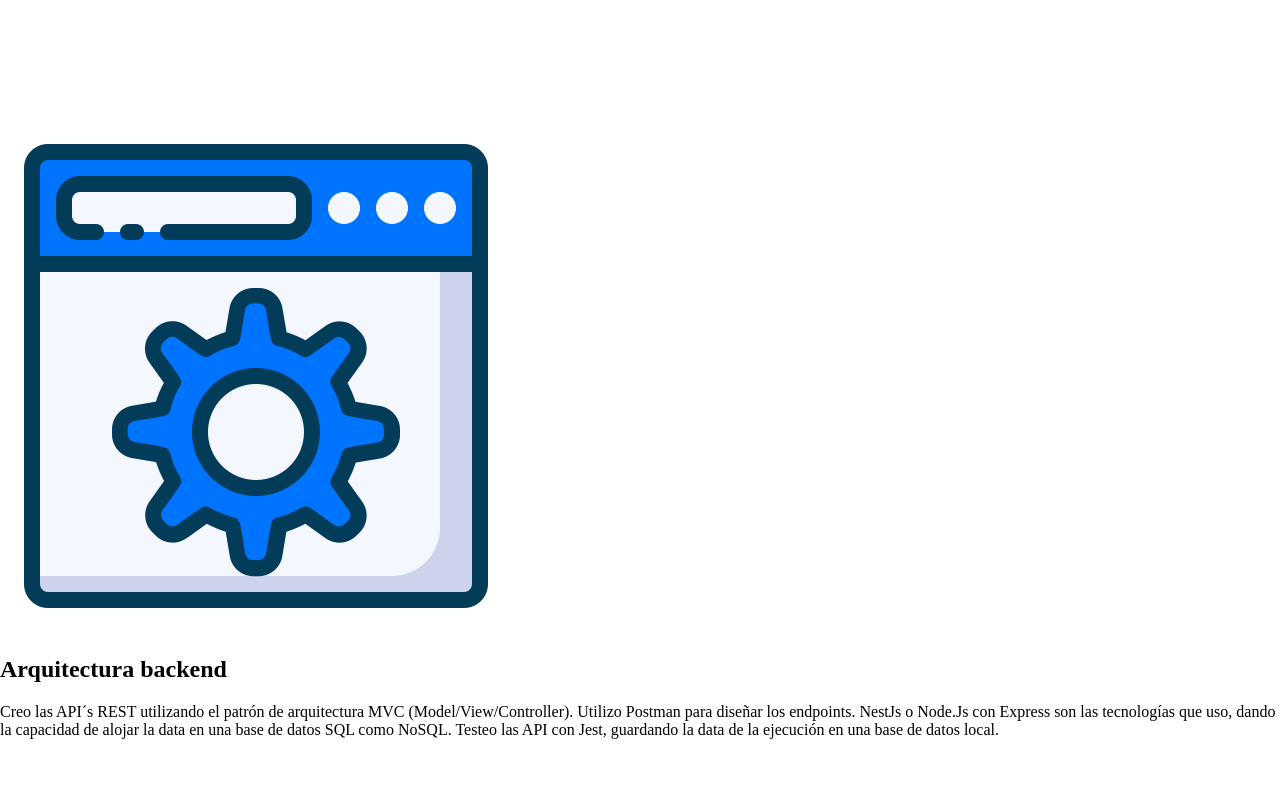
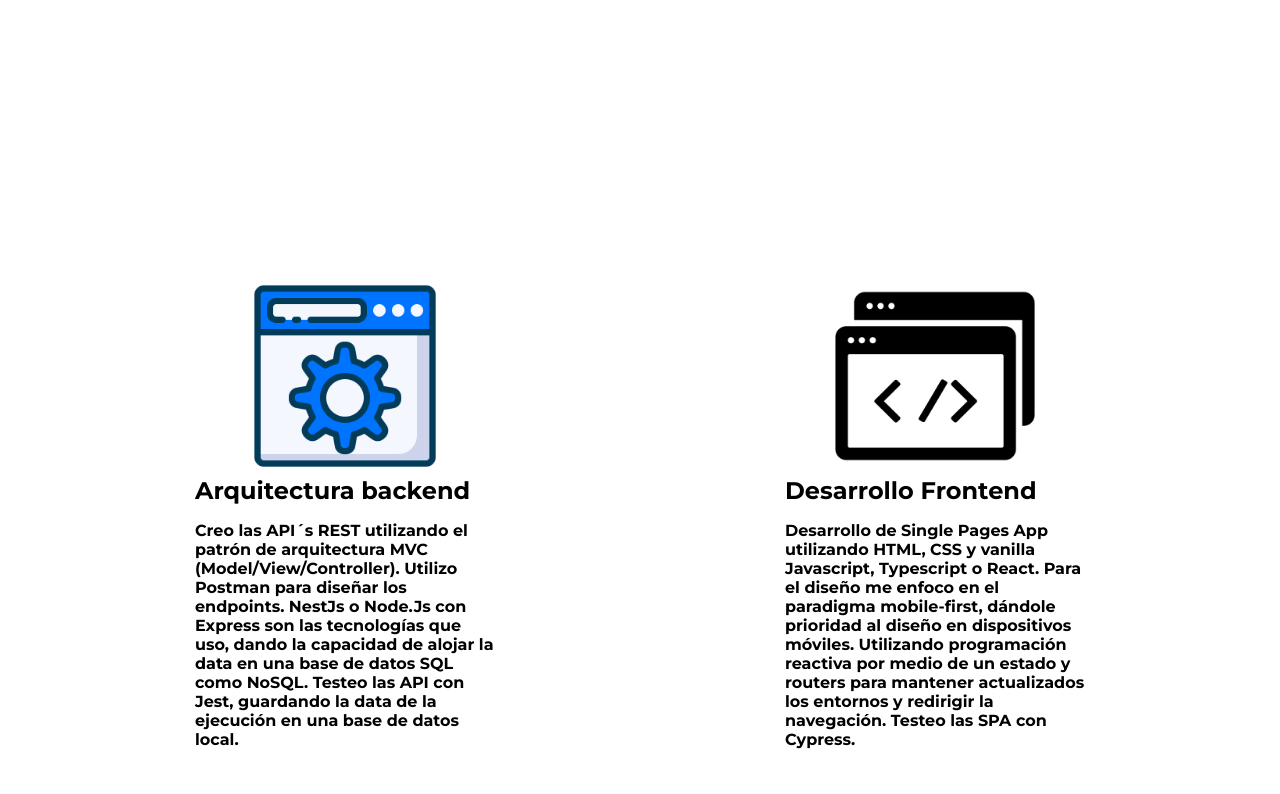
Before and after one commit to nahuelc00/portfolio, a website: page index.html in a window 1280 px wide. Shown: the part 1480-2274 px from the top of the page. Drawn offline with Linux system fonts and the light colour scheme; no server answers; files whose address does not match are found by name.

Commit message:
Update styles

```diff
--- a/index.css
+++ b/index.css
@@ -192,6 +192,49 @@ html {
   }
 }
 
+/*Section services*/
+.services {
+  font-family: "Montserrat", sans-serif;
+  display: flex;
+  align-items: center;
+  flex-direction: column;
+  min-height: 100vh;
+  padding: 50px;
+}
+@media (min-width: 700px) {
+  .services {
+    flex-direction: row;
+    justify-content: space-around;
+  }
+}
+
+.services__service {
+  max-width: 300px;
+}
+
+.services__service > h2 {
+  margin: 0;
+}
+
+.services__service-cont-img{
+  display: flex;
+  justify-content: center;
+}
+
+.services__service-img {
+  display: none;
+}
+@media (min-width: 700px) {
+  .services__service-img {
+    display: inherit;
+  }
+}
+
+.services__service-img {
+  width: 200px;
+  height: 200px;
+}
+
 /*Section proyectos*/
 
 .proyects {
@@ -294,7 +337,7 @@ html {
   border-radius: 50%;
 }
 
-.proyects__links-container{
+.proyects__links-container {
   display: flex;
   gap: 10px;
 }
```
